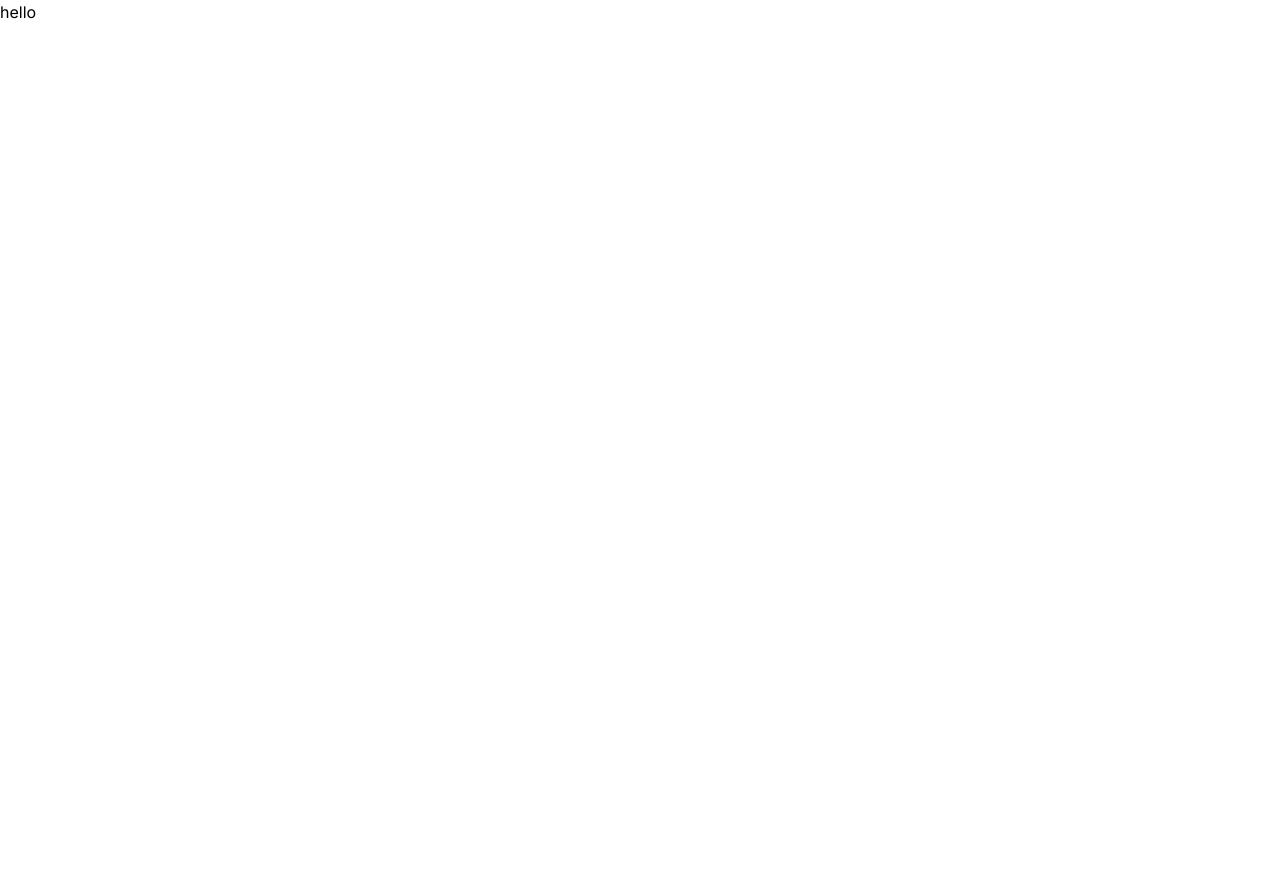
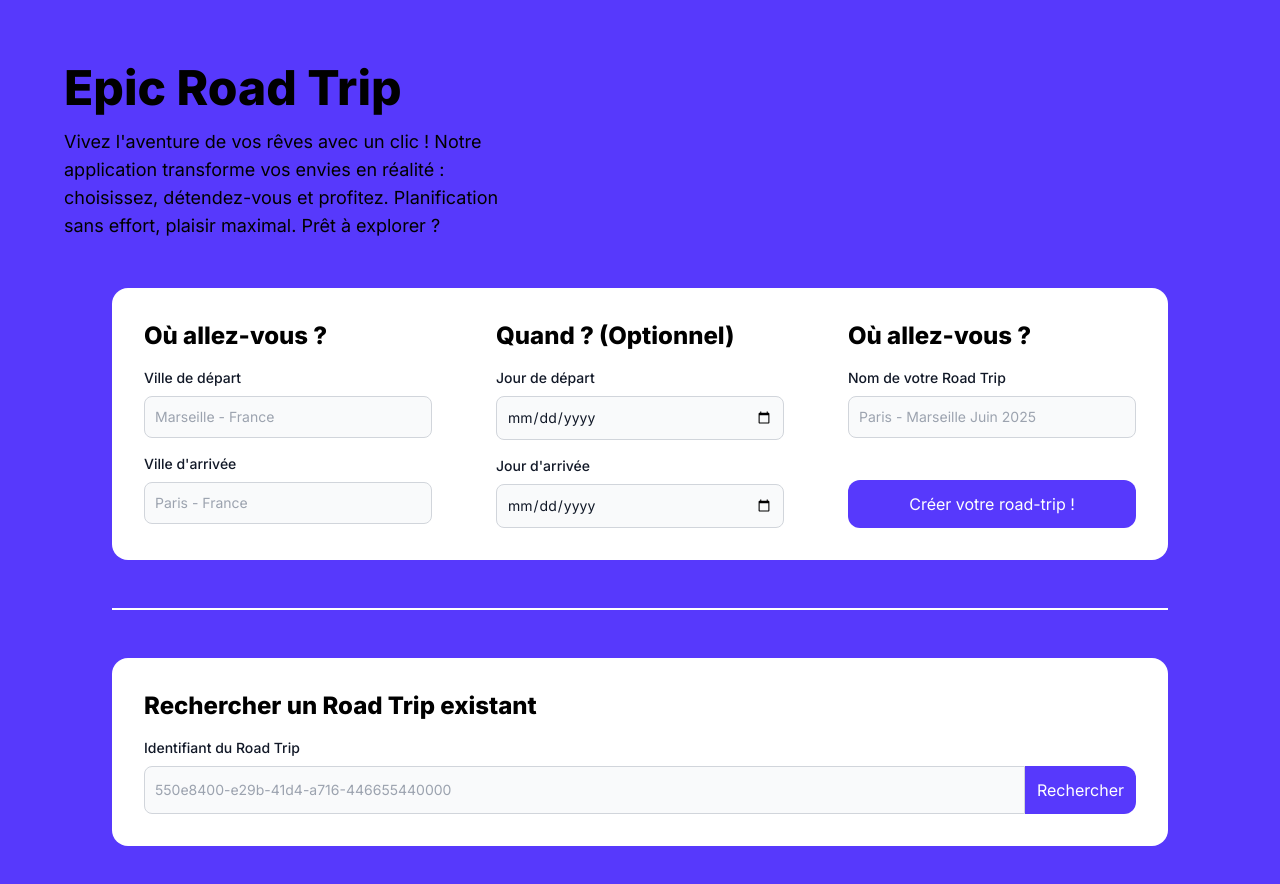
Before and after one commit to ycncy/EpicRoadTrip, a Next.js app in the folder front/: page / in a window 1280 px wide. Shown: the top 884 px of the page. Before the commit the page ends 800 px from the top, so only its background shows below. Built offline with nearby package versions, Linux system fonts and the light colour scheme.

Commit message:
[add-testing] forms page principale

```diff
--- /dev/null
+++ b/front/app/components/CreateTripForm.tsx
@@ -0,0 +1,78 @@
+import React from 'react';
+
+const CreateTripForm = () => {
+    return (
+        <div className="bg-white w-11/12 mx-auto rounded-2xl text-black flex gap-16 p-8">
+            <div className="flex flex-col gap-4 w-full min-h-full">
+                <h1 className="font-extrabold text-2xl">Où allez-vous ?</h1>
+                <div className="flex flex-col gap-4">
+                    <div>
+                        <label className="block mb-2 text-sm font-medium text-gray-900">
+                            Ville de départ
+                        </label>
+                        <input
+                            type="text" id="first_name"
+                            className="bg-gray-50 border border-gray-300 text-gray-900 text-sm rounded-lg focus:ring-[#5739FC] focus:border-[#5739FC] block w-full p-2.5"
+                            placeholder="Marseille - France" required
+                        />
+                    </div>
+                    <div>
+                        <label className="block mb-2 text-sm font-medium text-gray-900">
+                            Ville d'arrivée
+                        </label>
+                        <input
+                            type="text" id="first_name"
+                            className="bg-gray-50 border border-gray-300 text-gray-900 text-sm rounded-lg focus:ring-[#5739FC] focus:border-[#5739FC] block w-full p-2.5"
+                            placeholder="Paris - France" required
+                        />
+                    </div>
+                </div>
+            </div>
+            <div className="flex flex-col gap-4 w-full min-h-full">
+                <h1 className="font-extrabold text-2xl">Quand ? (Optionnel)</h1>
+                <div className="flex flex-col gap-4">
+                    <div>
+                        <label className="block mb-2 text-sm font-medium text-gray-900">
+                            Jour de départ
+                        </label>
+                        <input
+                            type="date" id="first_name"
+                            className="bg-gray-50 border border-gray-300 text-gray-900 text-sm rounded-lg focus:ring-[#5739FC] focus:border-[#5739FC] block w-full p-2.5"
+                            placeholder="Marseille - France" required
+                        />
+                    </div>
+                    <div>
+                        <label className="block mb-2 text-sm font-medium text-gray-900">
+                            Jour d'arrivée
+                        </label>
+                        <input
+                            type="date" id="first_name"
+                            className="bg-gray-50 border border-gray-300 text-gray-900 text-sm rounded-lg focus:ring-[#5739FC] focus:border-[#5739FC] block w-full p-2.5"
+                            placeholder="Paris - France" required
+                        />
+                    </div>
+                </div>
+            </div>
+            <div className="flex flex-col gap-4 w-full min-h-full">
+                <h1 className="font-extrabold text-2xl">Où allez-vous ?</h1>
+                <div className="flex flex-col h-full justify-between gap-4">
+                    <div>
+                        <label className="block mb-2 text-sm font-medium text-gray-900">
+                            Nom de votre Road Trip
+                        </label>
+                        <input
+                            type="text" id="first_name"
+                            className="bg-gray-50 border border-gray-300 text-gray-900 text-sm rounded-lg focus:ring-[#5739FC] focus:border-[#5739FC] block w-full p-2.5"
+                            placeholder="Paris - Marseille Juin 2025" required
+                        />
+                    </div>
+                    <button className="w-full bg-[#5739FC] p-3 text-white rounded-xl">
+                        Créer votre road-trip !
+                    </button>
+                </div>
+            </div>
+        </div>
+    );
+};
+
+export default CreateTripForm;
--- /dev/null
+++ b/front/app/components/FetchTripForm.tsx
@@ -0,0 +1,28 @@
+import React from 'react';
+
+const FetchTripForm = () => {
+    return (
+        <div className="bg-white w-11/12 mx-auto rounded-2xl text-black flex gap-16 p-8 ">
+            <div className="flex flex-col gap-4 w-full min-h-full">
+                <h1 className="font-extrabold text-2xl">Rechercher un Road Trip existant</h1>
+                <div className="w-full">
+                    <label className="block mb-2 text-sm font-medium text-gray-900">
+                        Identifiant du Road Trip
+                    </label>
+                    <div className="flex">
+                        <input
+                            type="text" id="first_name"
+                            className="bg-gray-50 border border-gray-300 text-gray-900 text-sm rounded-l-lg focus:ring-[#5739FC] focus:border-[#5739FC] block w-full p-2.5"
+                            placeholder="550e8400-e29b-41d4-a716-446655440000" required
+                        />
+                        <button className="bg-[#5739FC] p-3 text-white rounded-r-xl">
+                            Rechercher
+                        </button>
+                    </div>
+                </div>
+            </div>
+        </div>
+    );
+};
+
+export default FetchTripForm;
--- a/front/app/page.tsx
+++ b/front/app/page.tsx
@@ -1,9 +1,22 @@
-import Image from "next/image";
+import CreateTripForm from "@/app/components/CreateTripForm";
+import React from "react";
+import FetchTripForm from "@/app/components/FetchTripForm";
 
 export default function Home() {
-  return (
-   <div>
-    hello
-   </div>
-  );
+    return (
+        <div className="bg-[#5739FC] flex flex-col gap-12 min-h-screen p-16">
+            <div className="w-2/5 flex flex-col gap-4">
+                <h1 className="font-extrabold text-5xl">
+                    Epic Road Trip
+                </h1>
+                <p className="text-lg">
+                    Vivez l'aventure de vos rêves avec un clic ! Notre application transforme vos envies en réalité :
+                    choisissez, détendez-vous et profitez. Planification sans effort, plaisir maximal. Prêt à explorer ?
+                </p>
+            </div>
+            <CreateTripForm/>
+            <hr className="w-11/12 mx-auto h-0.5 border-t-0 bg-white"/>
+            <FetchTripForm/>
+        </div>
+    );
 }
--- a/front/package.json
+++ b/front/package.json
@@ -9,9 +9,11 @@
     "lint": "next lint"
   },
   "dependencies": {
+    "@ark-ui/react": "^2.2.3",
     "@fortawesome/fontawesome-svg-core": "^6.5.1",
     "@fortawesome/free-solid-svg-icons": "^6.5.1",
     "@fortawesome/react-fontawesome": "^0.2.0",
+    "@material-tailwind/react": "^2.1.9",
     "axios": "^1.6.8",
     "next": "14.1.3",
     "react": "^18",
```
Also changed, not shown: 2 other files (tests, documents, lock files or other folders).
